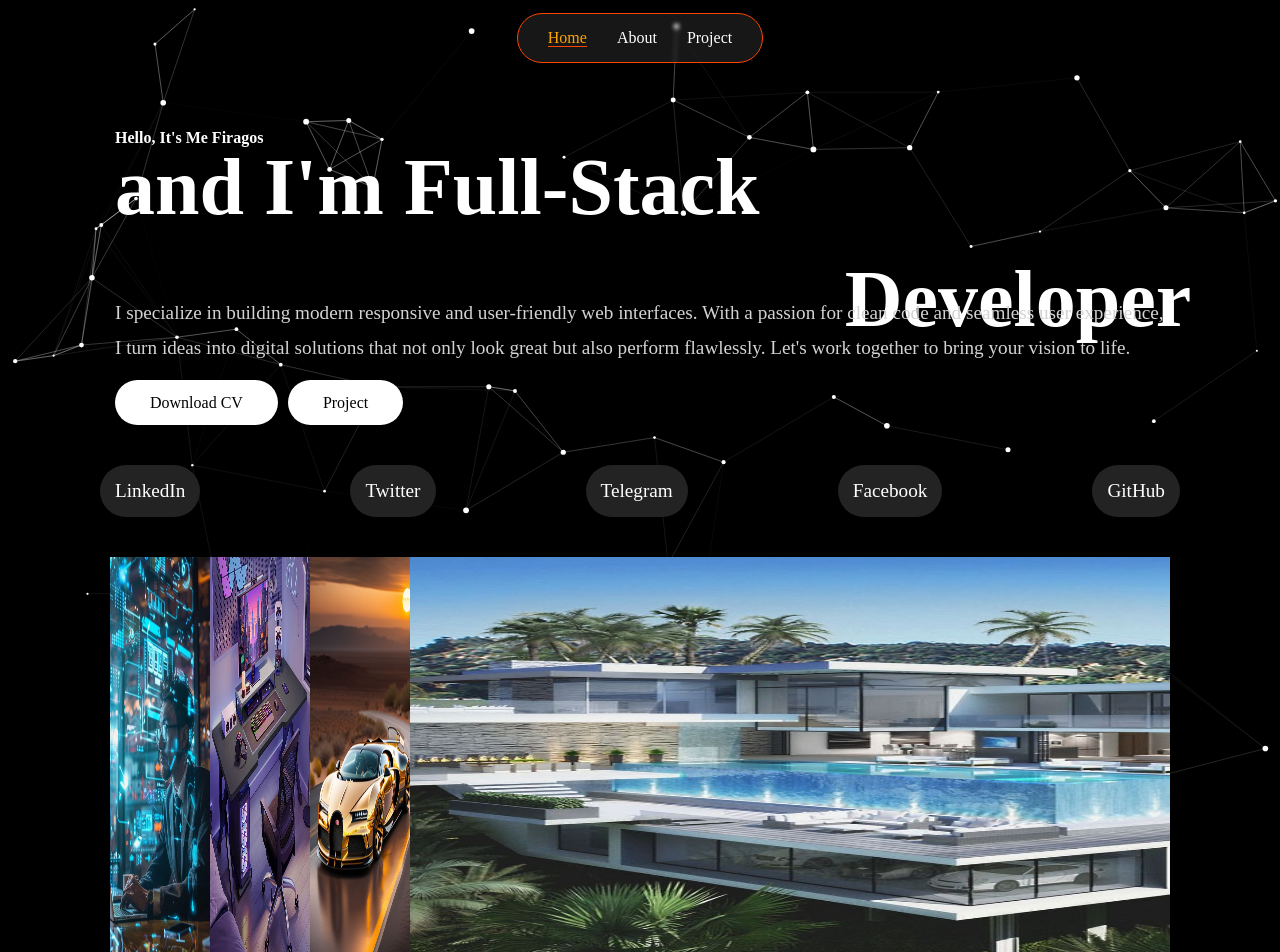
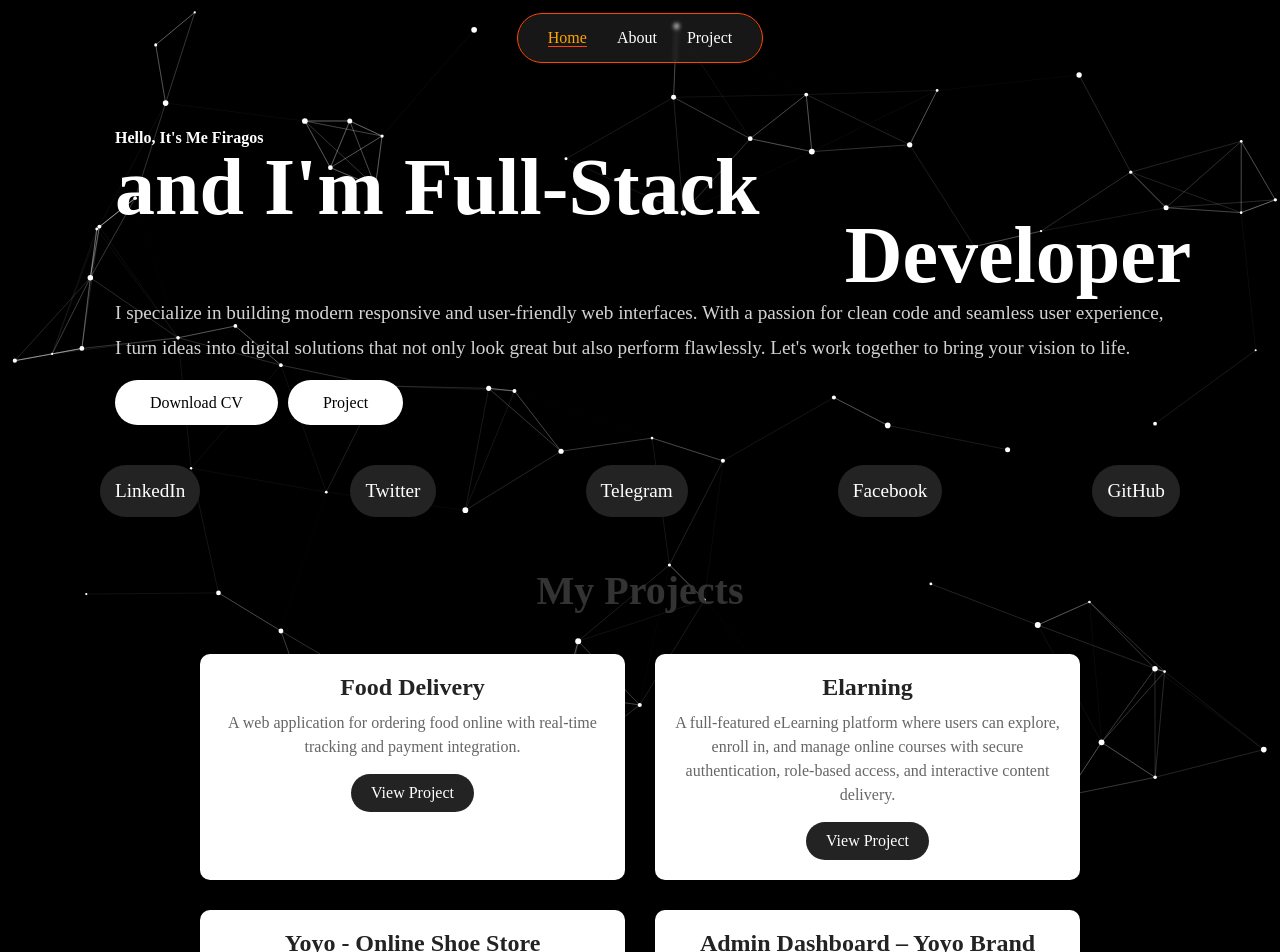
Before and after one commit to FiraBro/FiraHub, a React (Vite) app: page / in a window 1280 px wide. Shown: the top 952 px of the page. Built offline with nearby package versions, Linux system fonts and the light colour scheme.

Commit message:
simple modification

```diff
--- a/src/pages/HomePage.jsx
+++ b/src/pages/HomePage.jsx
@@ -4,7 +4,6 @@ import { NavLink } from "react-router-dom";
 import Programing from "../Components/Programing";
 import Work from "../Components/Work";
 import Hireme from "../Components/Hireme";
-import Images from "../Components/Images";
 import Projects from "../Components/projects";
 
 export default function Home() {
@@ -74,10 +73,9 @@ export default function Home() {
             GitHub
           </a>
         </div>
-        <Images />
+        <Projects />
         <Work />
         <Programing />
-        <Projects />
         <Hireme />
       </div>
     </section>
```
